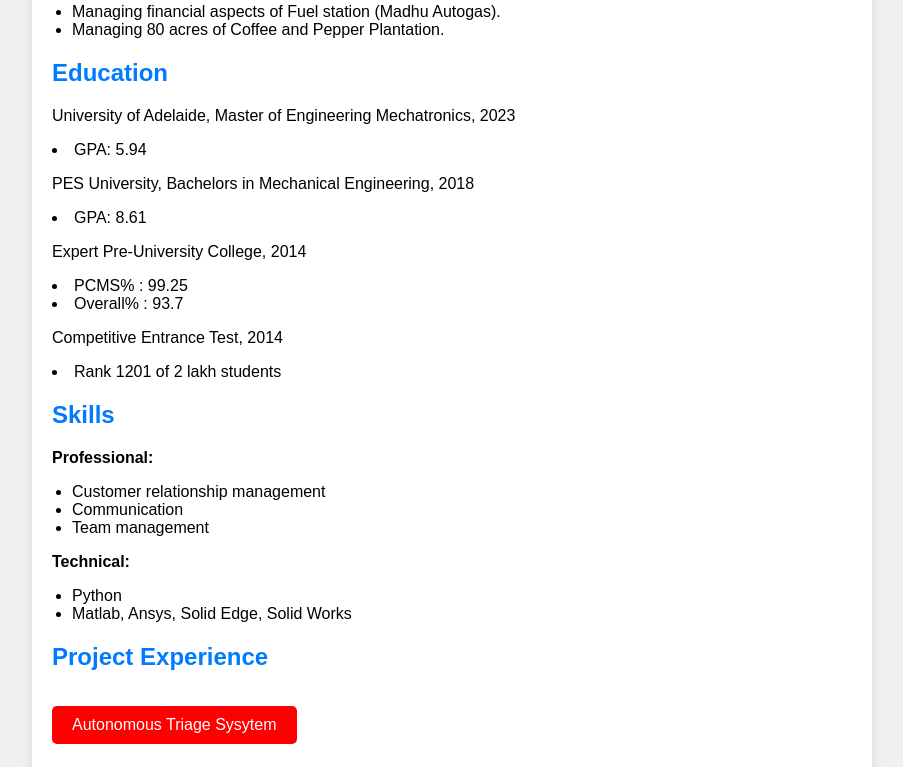
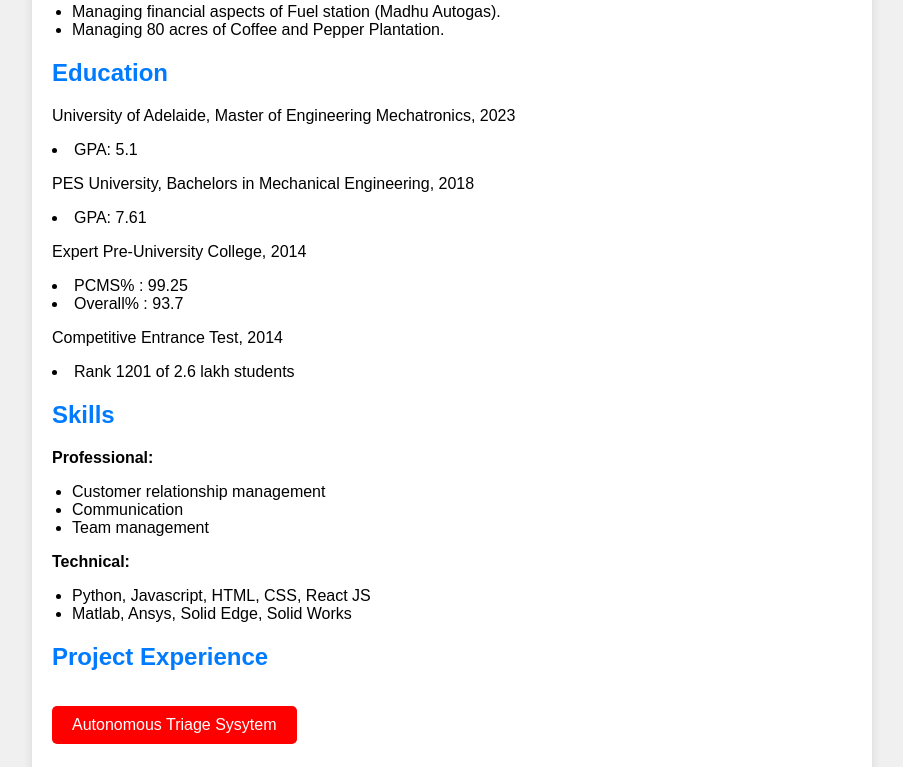
Before and after one commit to Tej2506/my-personal-website, a plain HTML site: page index.html in a window 1280 px wide. Shown: the part 388-1155 px from the top of the page, without its empty margins (188-1091 px from the left). Drawn offline with Linux system fonts and the light colour scheme.

Commit message:
Update index.html

```diff
--- a/index.html
+++ b/index.html
@@ -26,14 +26,14 @@
 
         <h2>Education</h2>
         <p>University of Adelaide, Master of Engineering Mechatronics, 2023</p>
-        <li>GPA: 5.94</li>
+        <li>GPA: 5.1</li>
         <p>PES University, Bachelors in Mechanical Engineering, 2018</p>
-        <li>GPA: 8.61</li>
+        <li>GPA: 7.61</li>
         <p>Expert Pre-University College, 2014</p>
         <li>PCMS% : 99.25</li>
         <li>Overall% : 93.7</li>
         <p>Competitive Entrance Test, 2014</p>
-        <li>Rank 1201 of 2 lakh students</li>
+        <li>Rank 1201 of 2.6 lakh students</li>
 
         <h2>Skills</h2>
         <p class="skills">Professional:</p>
@@ -44,7 +44,7 @@
         </ul>
         <p class="skills">Technical:</p>
         <ul>
-            <li>Python</li>
+            <li>Python, Javascript, HTML, CSS, React JS</li>
             <li>Matlab, Ansys, Solid Edge, Solid Works</li>
         </ul>
 
```
